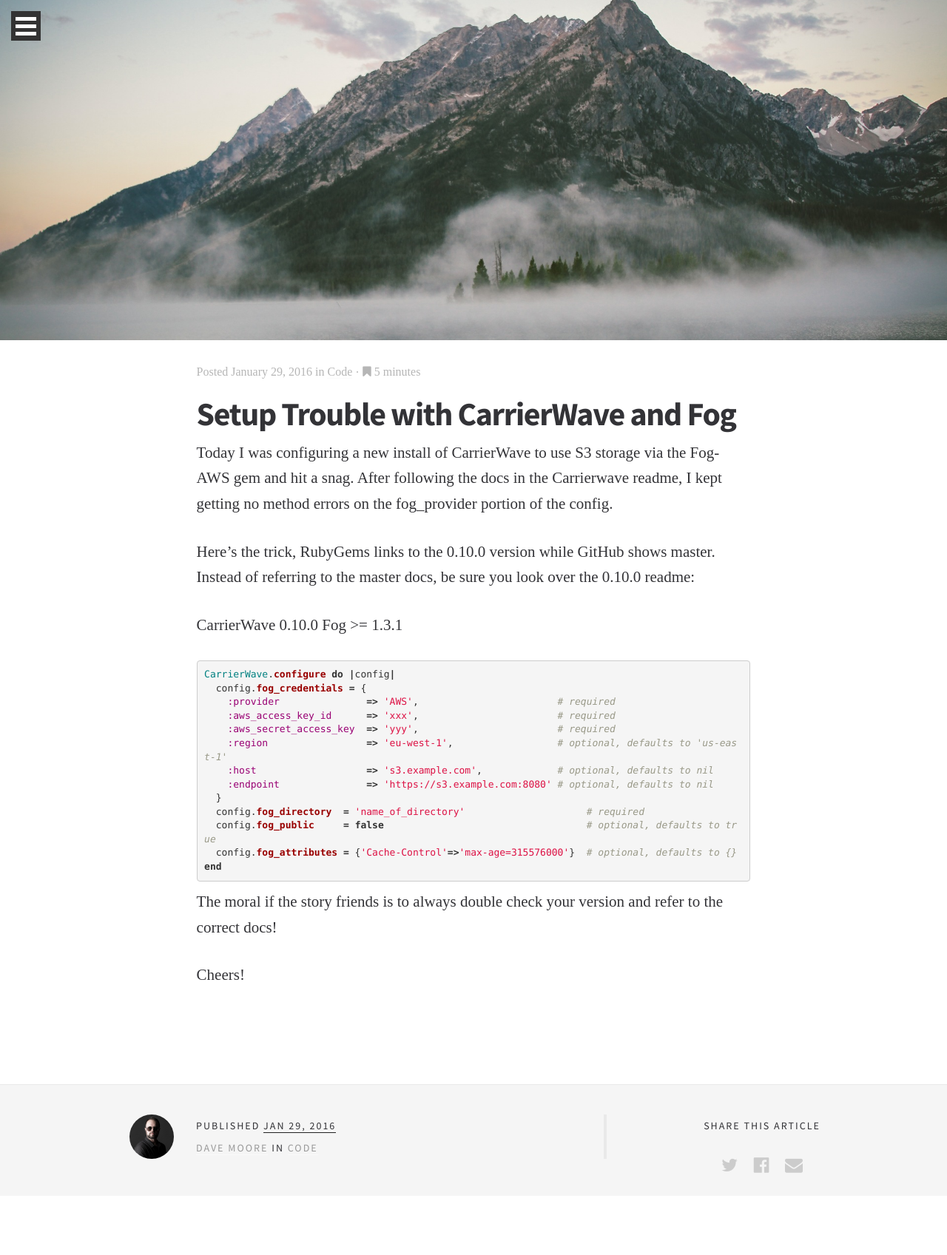
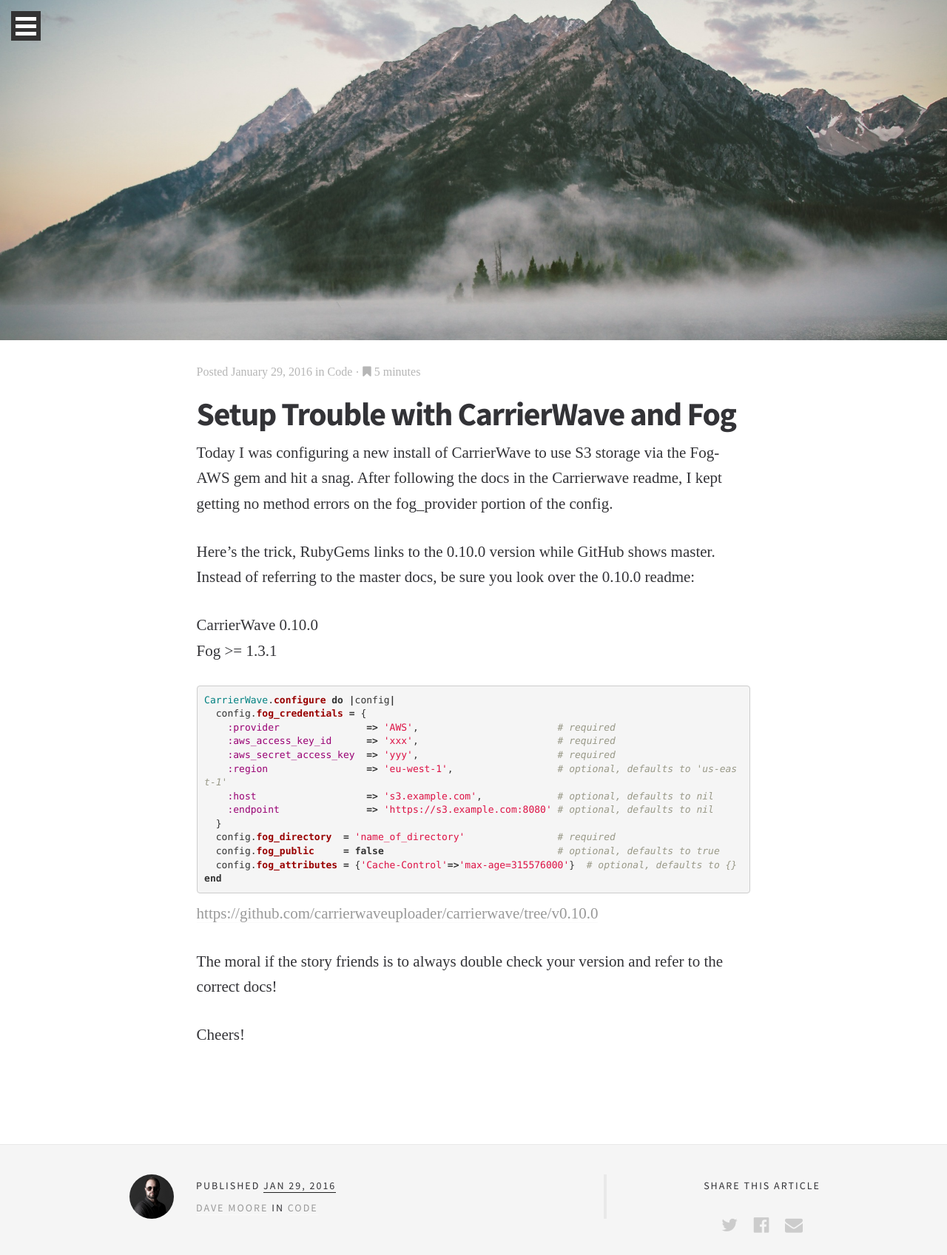
Before and after one commit to dwmoore/khundawg.github.io, a Jekyll site: the page built from _posts/2016-01-29-carrierwave-fog-docs.md, in a window 1280 px wide. Shown: the whole page at 74% size. Built offline with Jekyll 4.4.1, drawn with Linux system fonts in a browser that asks for light colours; some web fonts are replaced; some of the changed lines change nothing that is shown.

Commit message:
Formatting update for CarrierWave post
Darn wrapping on one character...

Also adding a link I forgot and a line break.

```diff
--- a/_posts/2016-01-29-carrierwave-fog-docs.md
+++ b/_posts/2016-01-29-carrierwave-fog-docs.md
@@ -34,11 +34,13 @@ CarrierWave.configure do |config|
     :host                   => 's3.example.com',             # optional, defaults to nil
     :endpoint               => 'https://s3.example.com:8080' # optional, defaults to nil
   }
-  config.fog_directory  = 'name_of_directory'                     # required
-  config.fog_public     = false                                   # optional, defaults to true
+  config.fog_directory  = 'name_of_directory'                # required
+  config.fog_public     = false                              # optional, defaults to true
   config.fog_attributes = {'Cache-Control'=>'max-age=315576000'}  # optional, defaults to {}
 end
 {% endhighlight %}
+
+[https://github.com/carrierwaveuploader/carrierwave/tree/v0.10.0](https://github.com/carrierwaveuploader/carrierwave/tree/v0.10.0)
 
 The moral if the story friends is to always double check your version and refer
 to the correct docs!
```
